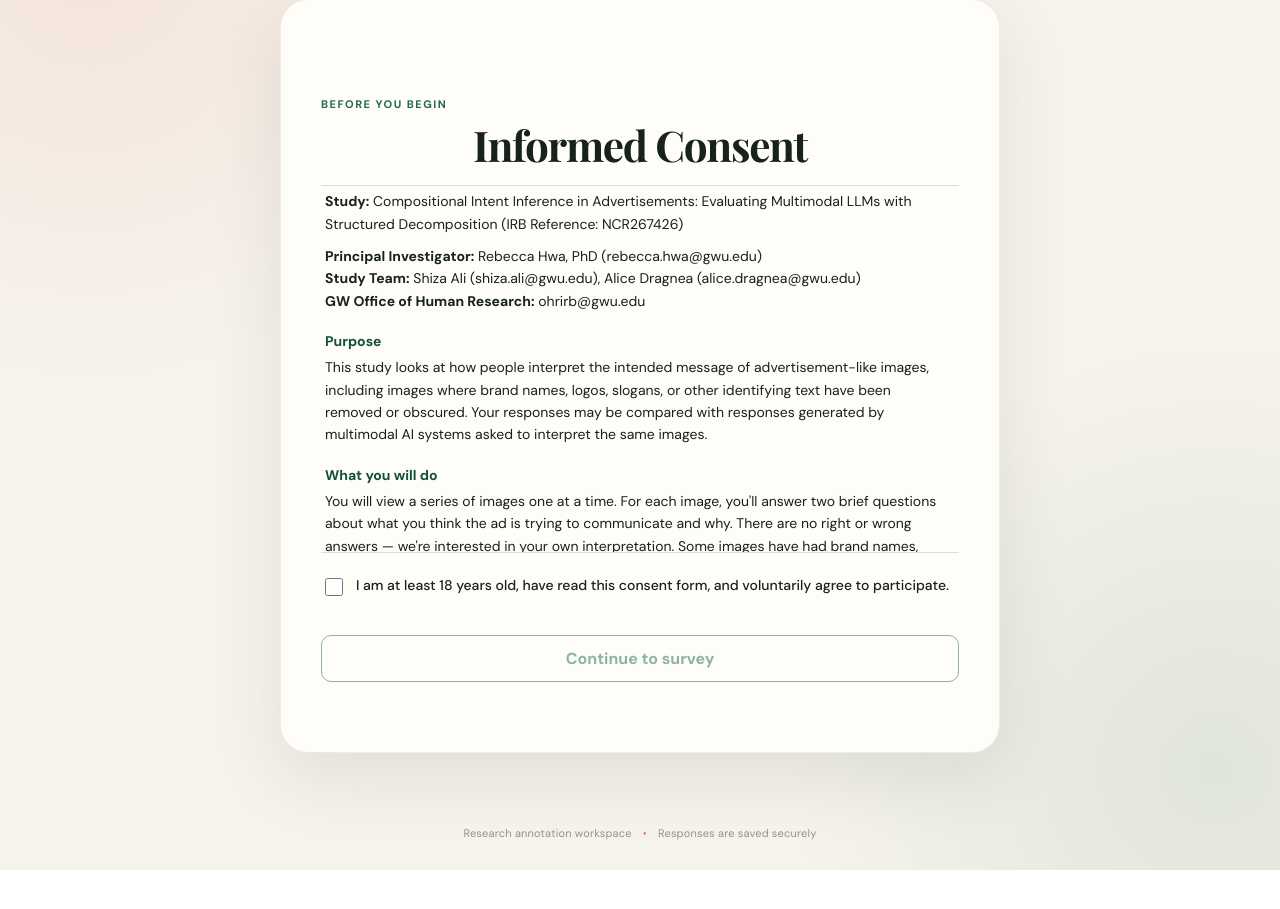
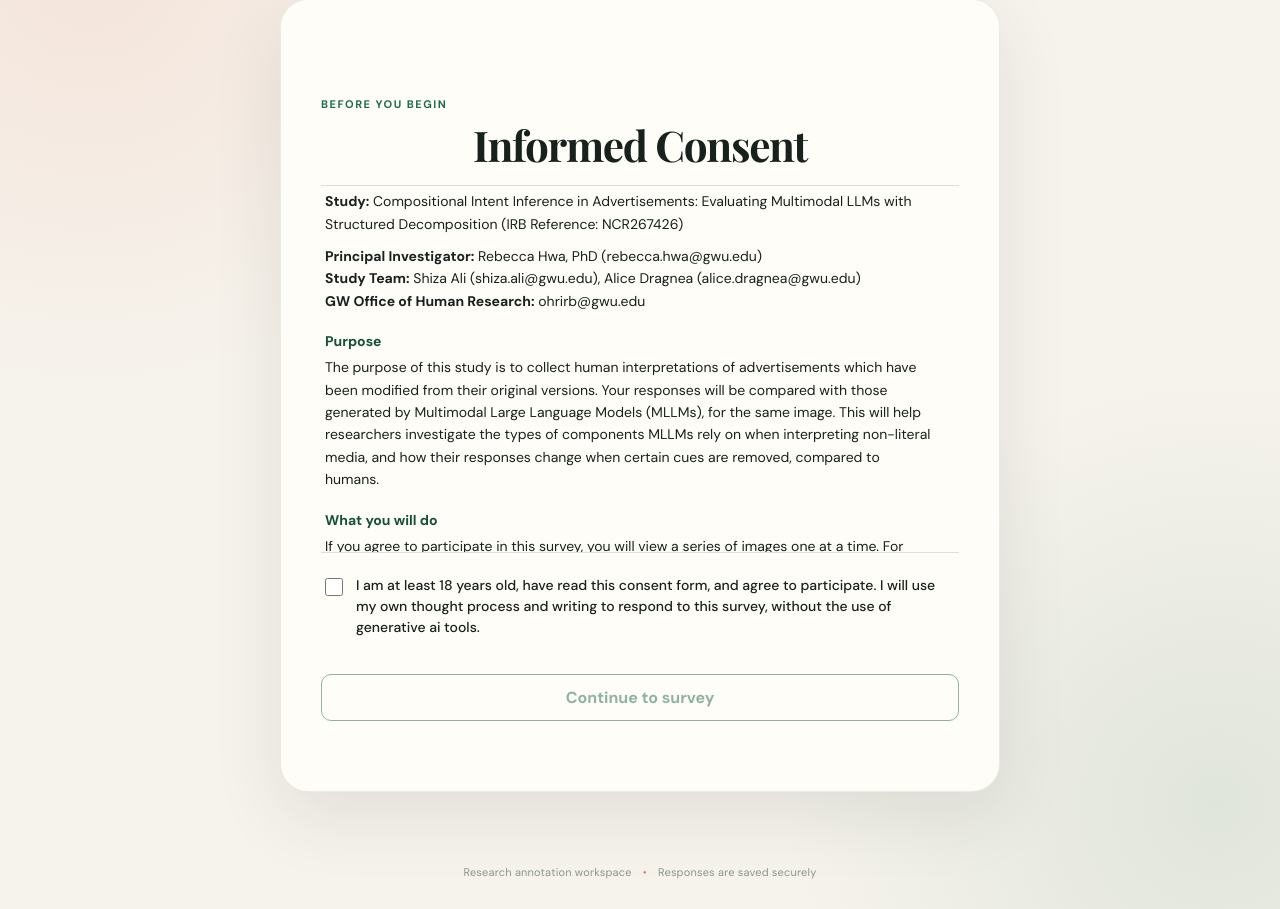
Before and after one commit to Alice-Dragnea/mllm-ad-survey, a Flask app: page / in a window 1280 px wide. Shown: the part 141-1050 px from the top of the page. Before the commit the page ends 1011 px from the top, so only its background shows below. Run offline with Flask 3, Linux system fonts and the light colour scheme.

Commit message:
fixed questions and consent form wording

```diff
--- a/static/styles.css
+++ b/static/styles.css
@@ -100,4 +100,3 @@ footer span { margin: 0 8px; color: var(--coral); }
 .consent-checkbox input { margin-top: 3px; width: 18px; height: 18px; flex-shrink: 0; }
 #consentContinueButton { width: 100%; }
 #consentContinueButton:disabled { opacity: .5; cursor: not-allowed; }
-.modification-note { background: rgba(232,121,95,.10); border: 1px solid rgba(232,121,95,.28); border-radius: 10px; padding: 12px 14px; color: var(--ink); font-size: 13px; line-height: 1.55; margin: 0 0 26px; }
--- a/templates/index.html
+++ b/templates/index.html
@@ -34,33 +34,28 @@
               <strong>GW Office of Human Research:</strong> ohrirb@gwu.edu</p>
 
             <h2>Purpose</h2>
-            <p>This study looks at how people interpret the intended message of advertisement-like images, including images where brand names, logos, slogans, or other identifying text have been removed or obscured. Your responses may be compared with responses generated by multimodal AI systems asked to interpret the same images.</p>
+            <p> The purpose of this study is to collect human interpretations of advertisements which have been modified from their original versions. Your responses will be compared with those generated by Multimodal Large Language Models (MLLMs), for the same image. This will help researchers investigate the types of components MLLMs rely on when interpreting non-literal media, and how their responses change when certain cues are removed, compared to humans. </p>
 
             <h2>What you will do</h2>
-            <p>You will view a series of images one at a time. For each image, you'll answer two brief questions about what you think the ad is trying to communicate and why. There are no right or wrong answers &mdash; we're interested in your own interpretation. Some images have had brand names, logos, slogans, or other identifying text removed or obscured as part of the study design; please answer based only on what appears in the image shown to you.</p>
+            <p> If you agree to participate in this survey, you will view a series of images one at a time. For each image, you will be asked to answer two brief questions about what you think the ad is trying to communicate, in your own words, and without the help of generative AI tools. Some images have had brand names, logos, slogans, or other identifying text removed or obscured as part of the study design; you will respond using only what appears in the image shown to you.</p>
 
             <h2>Time commitment</h2>
-            <p>Each image takes about a minute or two. You may annotate as few or as many images as you like &mdash; there is no minimum or maximum.</p>
+            <p><b>You may respond for as many images as you like, at your own pace.</b> We estimate a typical response may take about one minute.
 
-            <h2>Voluntary participation</h2>
-            <p>Participation is entirely voluntary. You may stop at any point without penalty simply by closing this page.</p>
+            <h2>Risks &amp; Confidentiality</h2>
+            <p>Risks are minimal. You may experience a range of emotions or reactions while interpreting images, from surprise, to uncertainty, fatigue, or boredom. </p>
+            <p>This survey does not collect your name, email, or other direct identifiers. An anonymous ID and timestamp is generated in your browser only to prevent duplicate annotations of the same image.</p>
 
-            <h2>Risks</h2>
-            <p>Risks are minimal. You may experience mild boredom, fatigue, or uncertainty while interpreting images. Some images may be ambiguous or contain ordinary advertisement-like content. Images have been screened to avoid highly sensitive, graphic, explicit, hateful, or disturbing content.</p>
+            <h2>Benefits &amp; Compensation</h2>
+            <p>You will not be compensated for your participation, and are not expected to receive a direct personal benefit from this. Your responses, however, will help researchers better understand how AI systems interpret persuasive media compared to humans.</p>
 
-            <h2>Benefits &amp; compensation</h2>
-            <p>You are not expected to receive a direct personal benefit, and no compensation is provided for this round of annotation. Your responses will help evaluate how well AI systems interpret persuasive media compared to humans.</p>
-
-            <h2>Confidentiality</h2>
-            <p>This survey does not collect your name, email, or other direct identifiers. An anonymous ID is generated in your browser only to prevent duplicate annotations of the same image. Responses are stored securely and reported only in aggregate or de-identified form in any publication or presentation.</p>
-
-            <h2>Questions</h2>
-            <p>Contact the study team above with any questions about the study, or GW's Office of Human Research for questions about your rights as a participant.</p>
+            <h2>Voluntary Participation</h2>
+            <p><b>Your participation is entirely voluntary. </b>You may choose not to participate by closing this page. If you have questions about the study, you please contact the principal investigator or research team. </p>
           </div>
 
           <label class="consent-checkbox">
             <input type="checkbox" id="consentCheckbox">
-            <span>I am at least 18 years old, have read this consent form, and voluntarily agree to participate.</span>
+            <span>I am at least 18 years old, have read this consent form, and agree to participate. I will use my own thought process and writing to respond to this survey, without the use of generative ai tools. </span>
           </label>
           <button class="secondary-button" id="consentContinueButton" disabled>Continue to survey</button>
         </section>
@@ -82,22 +77,22 @@
 
           <div class="form-panel">
             <div class="step-label">Your interpretation</div>
-            <h1 id="surveyTitle">Tell us what this ad communicates.</h1>
-            <p class="intro">There are no right or wrong answers. Respond based only on what you see in the advertisement.</p>
-            <p class="modification-note">Note: this image has been modified to remove or obscure certain content (such as brand names, logos, or text) from the original advertisement. Please base your answer only on what appears in the image shown &mdash; not on what you imagine the original ad might have said.</p>
+            <h1 id="surveyTitle"> Instructions </h1>
+            <p class="intro"> Please answer the questions below, as a viewer of the advertisement. Base your response on the image provided to you, regardless of whether it appears to have been modified or obscured. </p>
+
 
             <form id="surveyForm">
               <label for="actionAnswer">
                 <span class="question-number">01</span>
-                <span>What should the viewer do according to this ad?</span>
+                <span>What should I do, according to this ad?</span>
               </label>
-              <textarea id="actionAnswer" name="action" rows="4" maxlength="5000" required placeholder="Describe the action the viewer is encouraged to take…"></textarea>
+              <textarea id="actionAnswer" name="action" rows="4" maxlength="5000" required placeholder="I should…"></textarea>
 
               <label for="reasonAnswer">
                 <span class="question-number">02</span>
-                <span>Why should he/she do it?</span>
+                <span>Why should I do it?</span>
               </label>
-              <textarea id="reasonAnswer" name="reason" rows="4" maxlength="5000" required placeholder="Explain the reason or benefit communicated by the ad…"></textarea>
+              <textarea id="reasonAnswer" name="reason" rows="4" maxlength="5000" required placeholder="Because…"></textarea>
 
               <div id="formError" class="error-message" role="alert"></div>
               <button id="submitButton" type="submit">
@@ -119,7 +114,7 @@
           <div class="status-icon complete-icon" aria-hidden="true">✓</div>
           <p class="completion-kicker">Survey complete</p>
           <h1>All advertisements have been annotated.</h1>
-          <p>Thank you — there are no more images waiting for review.</p>
+          <p>Thank you! There are no more images waiting for review.</p>
         </section>
 
         <section id="emptyState" class="state-card hidden">
```
